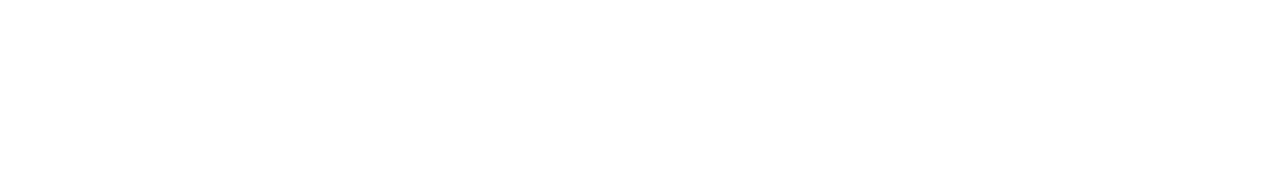
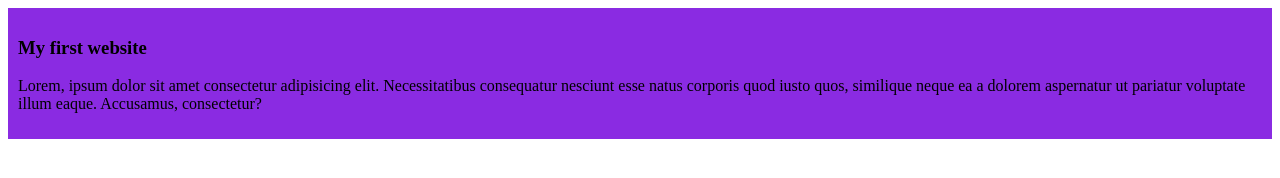
Before and after one commit to nusrat-simu/my-first-github-repo, a plain HTML site: page index.html in a window 1280 px wide. Drawn offline with Linux system fonts and the light colour scheme.

Commit message:
added the first blog

```diff
--- a/index.html
+++ b/index.html
@@ -4,8 +4,12 @@
     <meta charset="UTF-8">
     <meta name="viewport" content="width=device-width, initial-scale=1.0">
     <title>My first Ever Github Repo</title>
+    <link rel="stylesheet" href="styles/blogie.css">
 </head>
 <body>
-
+    <div>
+        <h3>My first website</h3>
+        <p>Lorem, ipsum dolor sit amet consectetur adipisicing elit. Necessitatibus consequatur nesciunt esse natus corporis quod iusto quos, similique neque ea a dolorem aspernatur ut pariatur voluptate illum eaque. Accusamus, consectetur?</p>
+    </div>
 </body>
 </html>
--- /dev/null
+++ b/styles/blogie.css
@@ -0,0 +1,4 @@
+div{
+    background-color: blueviolet;
+    padding: 10px;
+}
```
